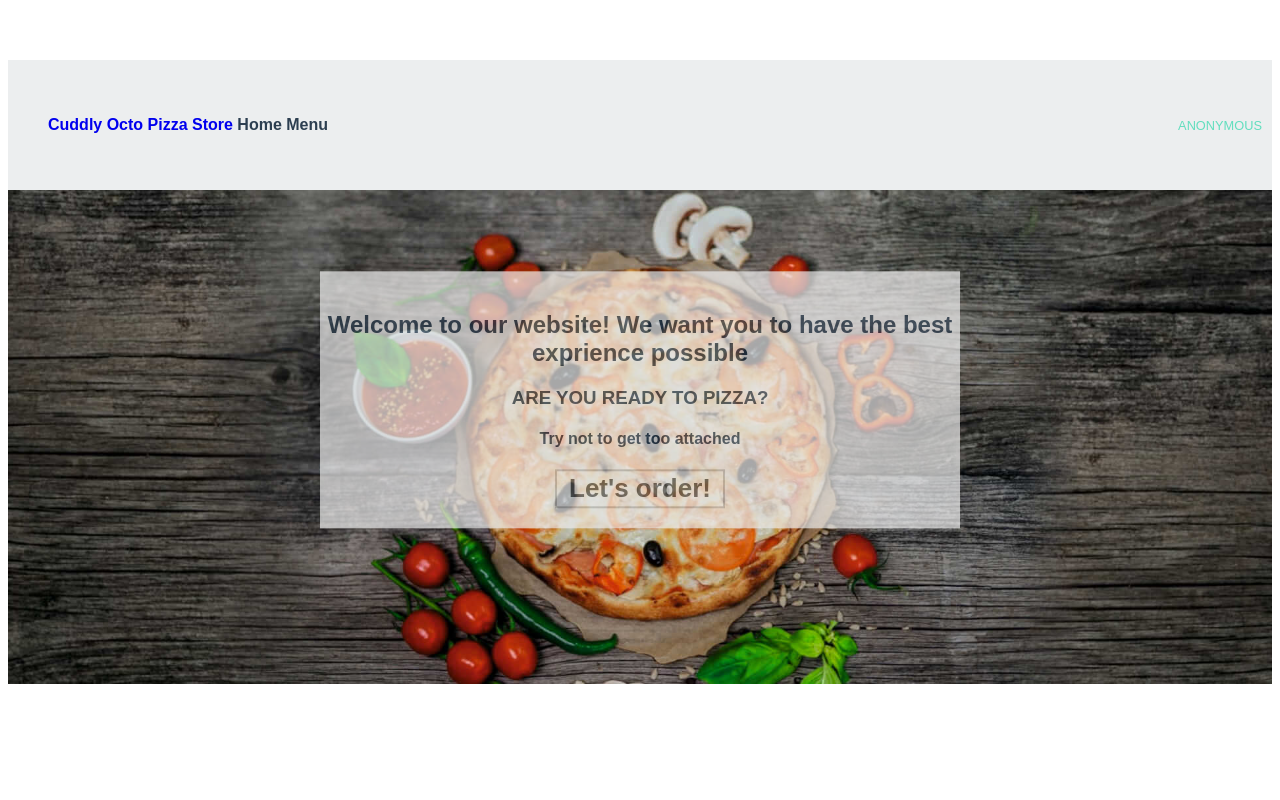
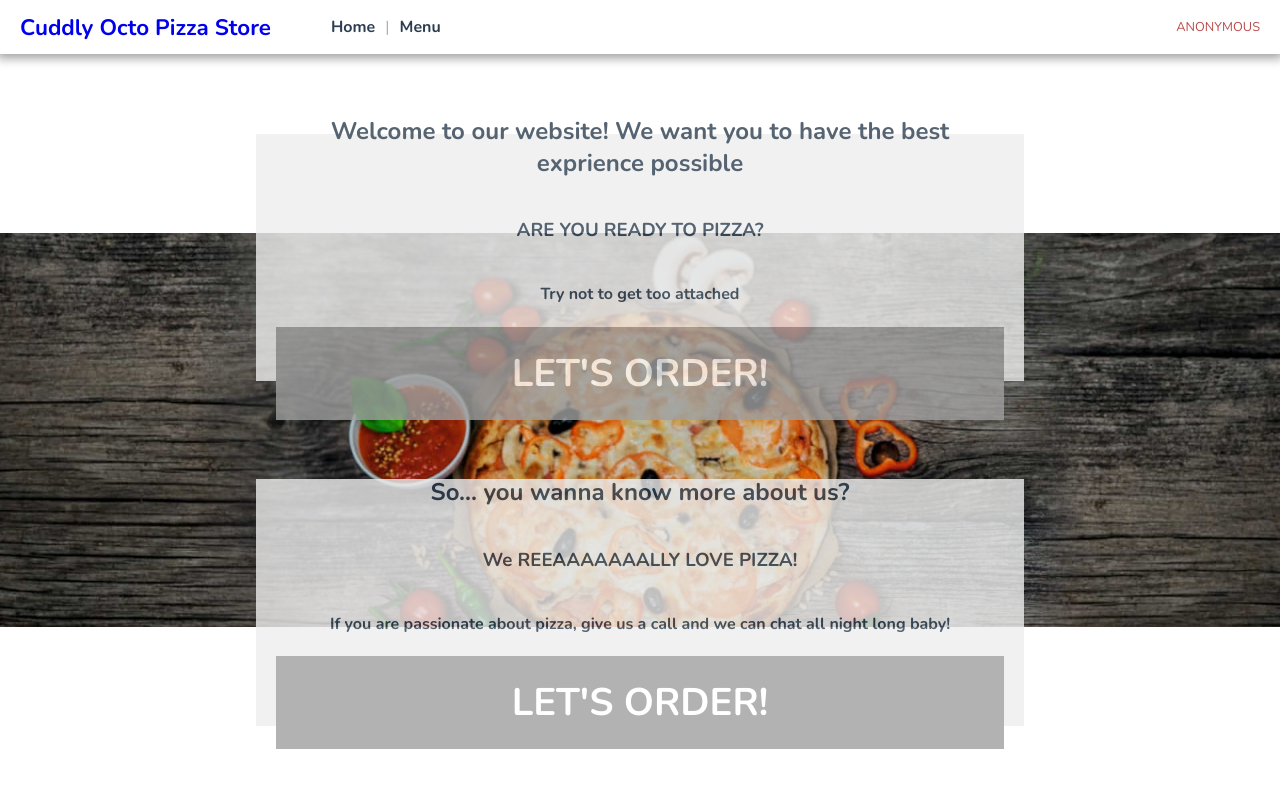
Before and after one commit to mpricu/cuddly-octo-pizza, a Vue app: page / in a window 1280 px wide. Shown: the top 800 px of the page. Built offline with nearby package versions, Linux system fonts and the light colour scheme; data requests are answered from the project's data file.

Commit message:
some minor redesign

```diff
--- a/public/index.html
+++ b/public/index.html
@@ -1,15 +1,23 @@
 <!DOCTYPE html>
 <html lang="en">
   <head>
-    <meta charset="utf-8">
-    <meta http-equiv="X-UA-Compatible" content="IE=edge">
-    <meta name="viewport" content="width=device-width,initial-scale=1.0">
-    <link rel="icon" href="<%= BASE_URL %>favicon.ico">
+    <meta charset="utf-8" />
+    <meta http-equiv="X-UA-Compatible" content="IE=edge" />
+    <meta name="viewport" content="width=device-width,initial-scale=1.0" />
+    <link rel="icon" href="<%= BASE_URL %>favicon.ico" />
     <title><%= htmlWebpackPlugin.options.title %></title>
+    <link
+      href="https://fonts.googleapis.com/css2?family=Nunito:wght@300;400;700&display=swap"
+      rel="stylesheet"
+    />
   </head>
   <body>
     <noscript>
-      <strong>We're sorry but <%= htmlWebpackPlugin.options.title %> doesn't work properly without JavaScript enabled. Please enable it to continue.</strong>
+      <strong
+        >We're sorry but <%= htmlWebpackPlugin.options.title %> doesn't work
+        properly without JavaScript enabled. Please enable it to
+        continue.</strong
+      >
     </noscript>
     <div id="app"></div>
     <!-- built files will be auto injected -->
--- a/src/App.vue
+++ b/src/App.vue
@@ -1,48 +1,62 @@
 <template>
   <div id="app">
-    <div>
-      <Header/>
+    <div class="header">
+      <Header />
     </div>
-    <div v-if="!showMenu">
-      <Home @goToMenuAction="goToMenu"/>
+    <div v-if="!showMenu" class="container">
+      <Home @goToMenuAction="goToMenu" />
     </div>
-      <div class="container">
-         <Menu class="item"/>
-         <ShoppingBasket class="item"/>
-      </div>
-      <Recipe/>
+    <div v-else class="container">
+      <Menu class="item" />
+      <ShoppingBasket class="item" />
+      <Recipe />
+    </div>
   </div>
 </template>
 
 <script>
-import Header from './components/Header'
-import Menu from './components/Menu'
-import Home from './components/Home'
-import ShoppingBasket from './components/ShoppingBasket'
-import Recipe from './components/Recipe'
+import Header from "./components/Header";
+import Menu from "./components/Menu";
+import Home from "./components/Home";
+import ShoppingBasket from "./components/ShoppingBasket";
+import Recipe from "./components/Recipe";
 
 export default {
-  name: 'App',
+  name: "App",
   components: {
-    Header, Home, Menu, ShoppingBasket, Recipe
+    Header,
+    Home,
+    Menu,
+    ShoppingBasket,
+    Recipe,
   },
-  data(){
+  data() {
     return {
-      showMenu: false
-    }
-
+      showMenu: false,
+    };
   },
   methods: {
-      goToMenu(){
-        this.showMenu = !this.showMenu
-
-      }
-
-  }
-}
+    goToMenu() {
+      this.showMenu = !this.showMenu;
+    },
+  },
+};
 </script>
 
 <style>
+body,
+html {
+  margin: 0;
+  padding: 0;
+  width: 100vw;
+  height: 100vh;
+  overflow: hidden;
+}
+
+* {
+  font-family: "Nunito", sans-serif;
+}
+
 #app {
   /* font-family: Avenir, Helvetica, Arial, sans-serif; */
   font-family: arial, helvetica, sans-serif;
@@ -50,20 +64,22 @@ export default {
   -moz-osx-font-smoothing: grayscale;
   text-align: center;
   color: #2c3e50;
-  margin-top: 60px;
+
+  width: 100%;
+  height: 100%;
+  display: flex;
+  flex-direction: column;
 }
+
+.header {
+  flex: 0 0 60px;
+}
+
 .container {
-  padding: 0;
-  margin: 0;
-  list-style: none;
-  border: 1px solid silver;
-  -ms-box-orient: horizontal;
-  display: -webkit-box;
-  display: -moz-box;
-  display: -ms-flexbox;
-  display: -moz-flex;
-  display: -webkit-flex;
-  justify-content: flex-start;
+  display: flex;
+  flex: 1 1 100%;
+  width: 100%;
+  overflow-y: auto;
 }
 .item {
   font-weight: bold;
--- a/src/components/Header.vue
+++ b/src/components/Header.vue
@@ -1,43 +1,76 @@
 <template>
-   <header class="site-header">
+  <header>
     <nav class="site-nav">
+      <div class="logo">
+        <a href="/" class="item">Cuddly Octo Pizza Store</a>
+      </div>
       <ul>
-      <a href="/" class="item">Cuddly Octo Pizza Store</a>
-      <a class="item"> Home</a>
-      <a class="item"> Menu</a>
+        <li>
+          <a class="item">Home</a>
+        </li>
+        <li>
+          <a class="item">Menu</a>
+        </li>
       </ul>
     </nav>
     <div class="actions">
-      <a  class="signIn-link">{{userName}}</a>
+      <a class="signIn-link">{{userName}}</a>
     </div>
   </header>
 </template>
 
 <script>
 export default {
-  data(){
+  data() {
     return {
-      userName: 'Anonymous'
-    }
-  }
-}
+      userName: "Anonymous",
+    };
+  },
+};
 </script>
 
 <style scoped>
-
 a {
   text-decoration: none;
   cursor: pointer;
 }
- .site-header {
-  background: none;
-  background: #ECEEEF;
+
+header {
   display: flex;
-  font-size: 1em;
-  padding: 40px 0;
+  flex-direction: row;
+  justify-content: space-between;
+  align-items: center;
 
-  align-items: center;
+  box-shadow: 0px 1px 10px 3px rgb(156, 156, 156);
 }
+
+header > nav {
+  display: flex;
+  flex-direction: row;
+}
+
+header > nav > .logo {
+  font-size: 1.4rem;
+  place-self: center;
+  padding: 10px 20px;
+}
+
+header > nav > ul {
+  display: flex;
+  flex-direction: row;
+  gap: 10px;
+  list-style: none;
+}
+
+header > nav > ul > li:not(:first-of-type)::before {
+  content: "|";
+  opacity: 0.4;
+  padding-right: 10px;
+}
+
+header > nav > .actions {
+}
+
 .site-nav {
   display: flex;
   margin: 0;
@@ -51,22 +84,10 @@ export default {
 }
 
 .signIn-link {
-  color: #62DEBE;
+  color: #bb4a4a;
   font-size: 0.8rem;
-  margin-left: 10px;
   text-transform: uppercase;
+
+  padding: 0 10px;
 }
-
-
-  /*
-a {
-  text-decoration: none;
-  cursor: pointer;
-}
- .header, .footer {
-        background: #ECEEEF;
-         padding: 40px 0;
-        font-size: 1em;
-    }
-    */
 </style>
--- a/src/components/Home.vue
+++ b/src/components/Home.vue
@@ -1,10 +1,19 @@
 <template>
   <div id="home">
-             <div class="centered">
+    <div class="content">
+      <div class="welcome">
         <h2>Welcome to our website! We want you to have the best exprience possible</h2>
         <h3>ARE YOU READY TO PIZZA?</h3>
         <h4>Try not to get too attached</h4>
         <button class="button" @click="goToMenu">Let's order!</button>
+      </div>
+      <div class="content-background"></div>
+      <div class="about">
+        <h2>So... you wanna know more about us?</h2>
+        <h3>We REEAAAAAAALLY LOVE PIZZA!</h3>
+        <h4>If you are passionate about pizza, give us a call and we can chat all night long baby!</h4>
+        <button class="button" @click="goToMenu">Let's order!</button>
+      </div>
     </div>
   </div>
 </template>
@@ -12,48 +21,76 @@
 
 <script>
 export default {
-
   methods: {
     goToMenu() {
-            this.$emit('goToMenuAction');
-        }
-    }
-
-}
+      this.$emit("goToMenuAction");
+    },
+  },
+};
 </script>
 
 
 <style scoped>
 #home {
+  display: flex;
+  flex-direction: column;
+  align-items: center;
+  justify-content: center;
+  width: 100%;
+}
+
+.content {
+  width: 100%;
+  height: 80%;
+  display: grid;
+  grid-template-columns: 1fr 3fr 1fr;
+  grid-template-rows: 2fr 3fr 2fr 3fr 2fr;
+}
+
+.content-background {
   background: url("../assets/home.jpg");
-    padding: 50%;
   background-repeat: no-repeat;
-    background-size: contain;
+  background-size: cover;
+  grid-column: 1/-1;
+  grid-row: 2 / span 3;
 }
-    .background {
+
+.welcome {
   background: #eee;
   opacity: 0.8;
-    max-width: 60%;
-    margin: 0 auto;
-    padding: 20px 0;
+  padding: 30px 20px;
+  grid-column: 2 / span 1;
+  grid-row: 1 / span 2;
+
+  display: flex;
+  flex-direction: column;
+  justify-content: center;
 }
-    .centered {
+
+.about {
   background: #eee;
-    opacity: 0.7;
-    padding: 20px 0;
-    position: absolute;
-    top: 50%;
-    left: 50%;
-    transform: translate(-50%, -50%);
+  opacity: 0.8;
+  padding: 30px 20px;
+  grid-column: 2 / span 1;
+  grid-row: 4 / span 2;
+
+  display: flex;
+  flex-direction: column;
+  justify-content: center;
 }
+
 .button {
   display: inline-block;
   zoom: 2;
   cursor: pointer;
-    border: 1px solid #bbb;
-    font: bold 13px arial, helvetica, sans-serif;
+  border: none;
+  padding: 10px 20px;
+  font-weight: 700;
+  font-size: 1.2rem;
   text-decoration: none;
+  text-transform: uppercase;
   white-space: nowrap;
-    color: #555;
+  color: #fff;
+  background-color: #a0a0a0;
 }
 </style>
```
Lines whose indentation alone changed are shown as unchanged.
